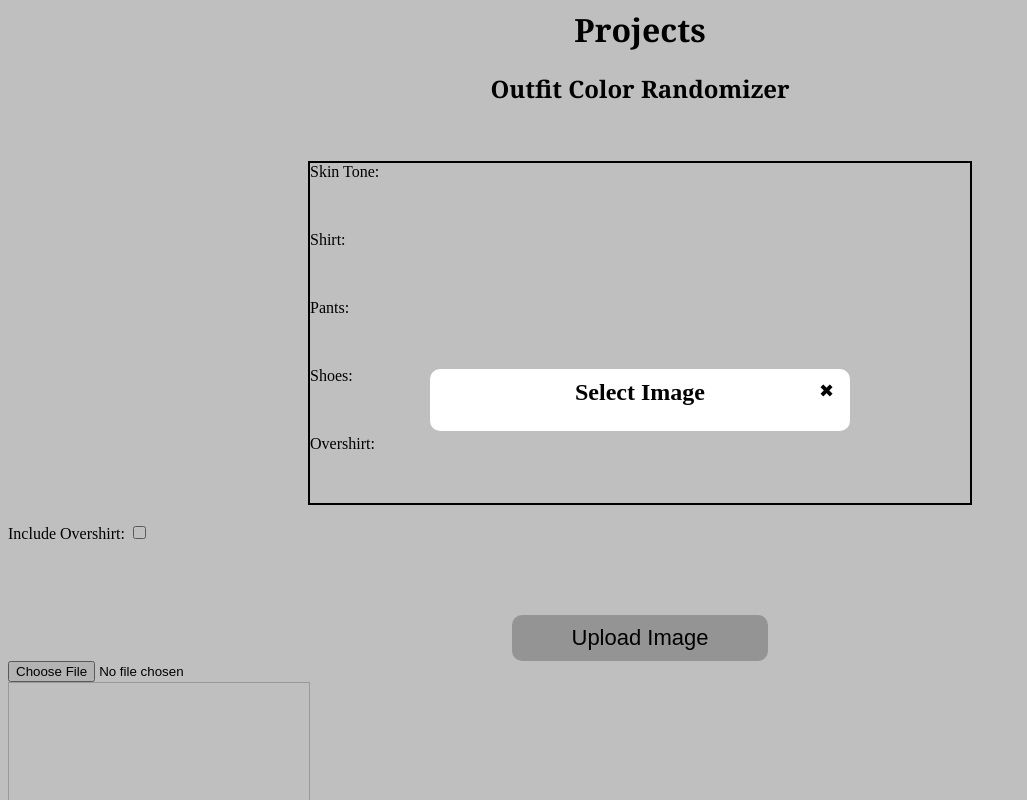
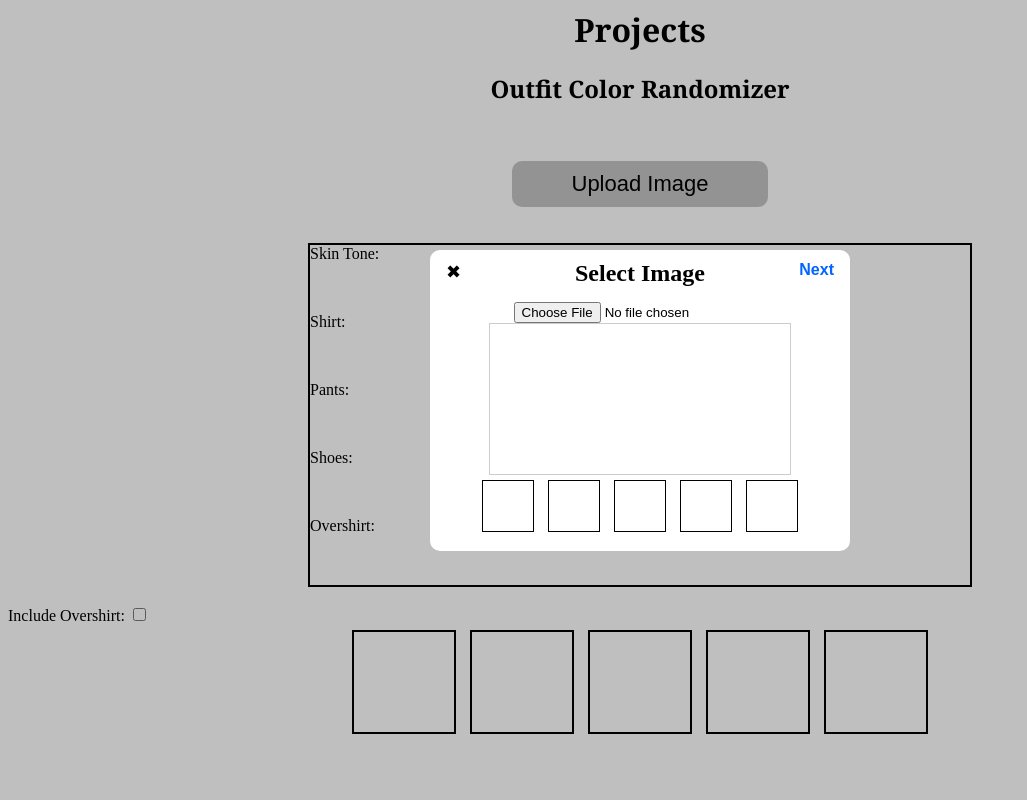
Before and after one commit to jtrinh05/jtrinh05.github.io, a plain HTML site: page Project/Project.html in a window 1280 px wide. Both pictures are taken after a click on the button "Upload Image". Shown: the top 800 px of the page, without its empty margins (0-1027 px from the left). Drawn offline with Linux system fonts and the light colour scheme.

Commit message:
Added module body to pop up and created next button
module body is now part of pop up.
Next button does NOT work. Still WIP
removed RRGGBB hex code from pop up module.
Changed popup color display class name

```diff
--- a/Project/Project.html
+++ b/Project/Project.html
@@ -6,6 +6,28 @@
     <body>
         <h1 id="title">Projects</h1>
         <h2>Outfit Color Randomizer</h2>
+        <br><br>
+        <div class="buttonUpload">
+            <button type="button" class="btn" onclick="openPopup()">Upload Image</button>
+            <div class="module_cell">
+                <div class="popup" id="popup">
+                    <div class="module_header">
+                        <div class="module_title">Select Image</div>
+                        <button class="close" type="button" onclick="closePopup()">&#x2716;</button>
+                        <button class="next" type="button" onclick="nextPopup()">Next</button>
+                    </div>
+                    <div class="module_body">
+                        <input type="file" id="imageUpload" accept="image/*"> <br>
+                        <canvas id="imageCanvas"></canvas> <br>
+                        <div id="colorDisplay1" class="colorDisplayPopup"></div>
+                        <div id="colorDisplay2" class="colorDisplayPopup"></div>
+                        <div id="colorDisplay3" class="colorDisplayPopup"></div>
+                        <div id="colorDisplay4" class="colorDisplayPopup"></div>
+                        <div id="colorDisplay5" class="colorDisplayPopup"></div>
+                    </div>
+                </div>
+            </div>
+        </div>
         <br><br>
     <div class="container">
         Skin Tone: <div id="skinTone" class="div-color"></div>
@@ -19,23 +41,19 @@
         Include Overshirt:
         <input type="checkbox" id="overshirtCheckbox">
     </label>
+        <div class="pickerColors">
+            <div id="colorDisplay1" class="colorDisplay"></div>
+            <div id="colorDisplay2" class="colorDisplay"></div>
+            <div id="colorDisplay3" class="colorDisplay"></div>
+            <div id="colorDisplay4" class="colorDisplay"></div>
+            <div id="colorDisplay5" class="colorDisplay"></div>
+        </div>
     <br>
     <br>
     <br>
     <br>
     <br>
 
-    <div class="buttonUpload">
-        <button type="button" class="btn" onclick="openPopup()">Upload Image</button>
-        <div class="module_cell">
-            <div class="popup" id="popup">
-                <div class="module_header">
-                    <div class="module_title">Select Image</div>
-                    <button class="close" type="button" onclick="closePopup()">&#x2716;</button>
-                </div>
-            </div>
-        </div>
-    </div>
 
     <div> <!---Divs all the way down to make it a pop out when you click "Choose file."
         When you initially click "Choose file" the initial window with all these divs pop up.
--- a/Project/styles.css
+++ b/Project/styles.css
@@ -73,14 +73,34 @@ h2{
     cursor: pointer;
     position: absolute;
     top: 10px;
+    left: 10px;
+    font-size: 18px;
+}
+
+.popup .next {
+    border: 0;
+    background: transparent;
+    cursor: pointer;
+    position: absolute;
+    top: 10px;
     right: 10px;
-    font-size: 18px;
+    font-size: 16px;
+    color: rgb(0, 102, 255);
+    font-weight: bolder;
 }
 
 .popup .module_title {
     font-size: 24px;
     font-weight: bold;
     margin-bottom: 15px; /* Add some space below the title */
+}
+
+.colorDisplayPopup{
+    width: 50px;
+    height: 50px;
+    border: 1px solid black;
+    margin: 5px;
+    display: inline-block;
 }
 
 /* Color Randomizer */
@@ -98,9 +118,13 @@ h2{
 }
 
 .colorDisplay {
-    width: 50px;
-    height: 50px;
-    border: 1px solid black;
+    width: 100px;
+    height: 100px;
+    border: 2px solid black;
     margin: 5px;
     display: inline-block;
 }
+
+.pickerColors{
+    text-align: center;
+}
```
